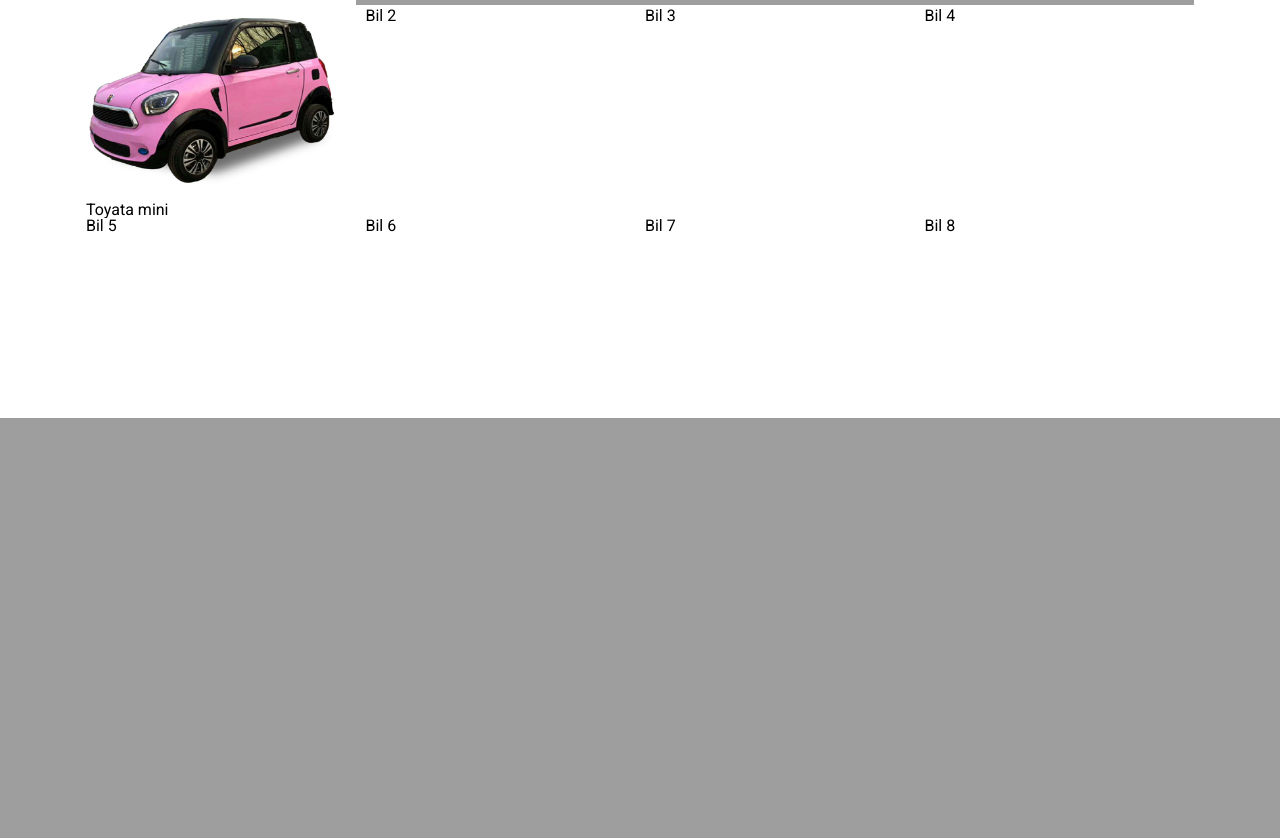
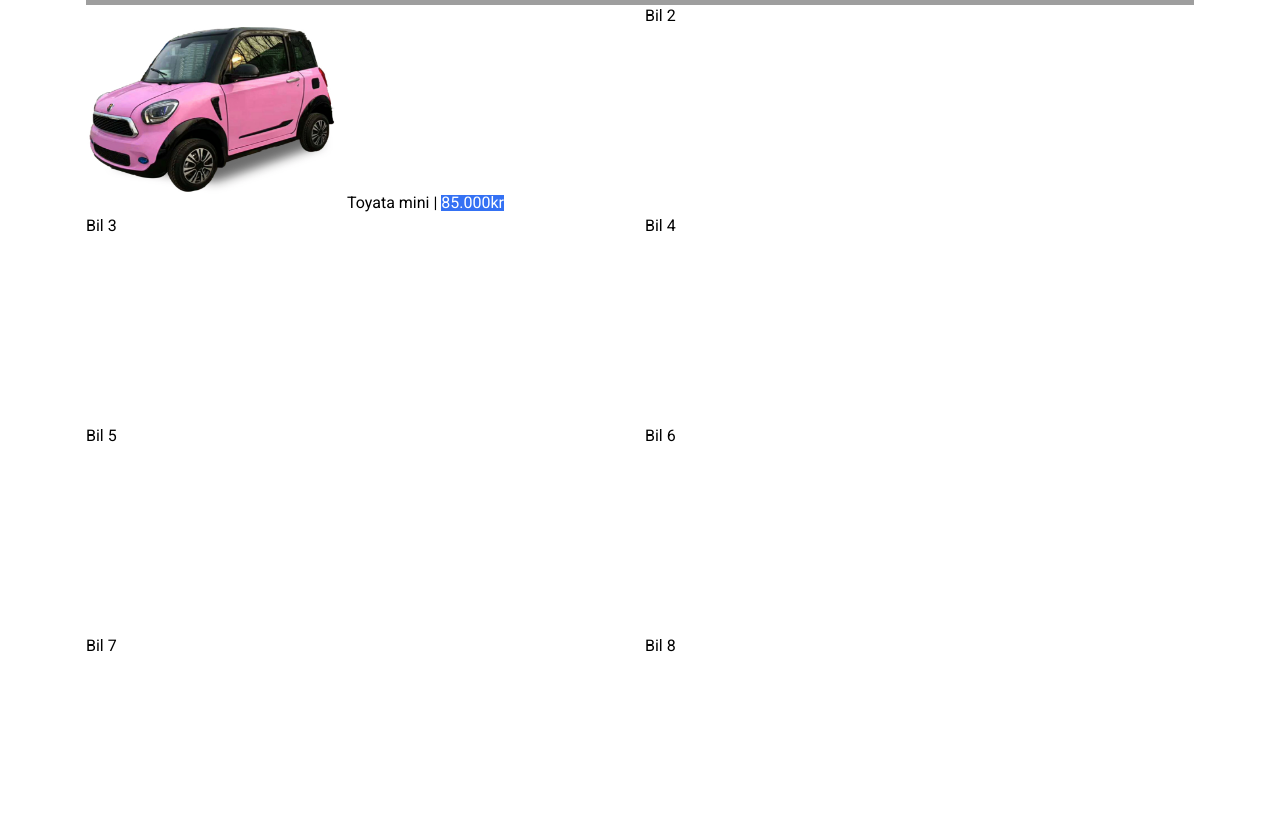
Before and after one commit to chri20h1/Biludlejning, a PHP site: page / in a window 1280 px wide. Shown: the part 927-1765 px from the top of the page. Before the commit the page ends 1345 px from the top, so only its background shows below. Run offline with PHP 8.4, Linux system fonts and the light colour scheme; grey boxes are pictures that could not be loaded.

Commit message:
bil 1 færdig

```diff
--- a/index.php
+++ b/index.php
@@ -17,7 +17,7 @@
        ?>
 
        <div class="grid">
-         <div class="bil1"> <img src="img/bil1.png" style="width: 257px; height: 200px;"> <p>Toyata mini</p></div>
+         <div class="bil1"> <img src="img/bil1.png" style="width: 257px; height: 200px;"> <p>Toyata mini |</p> <h1>85.000kr</h1> </div>
           <div class="bil2">Bil 2</div>
           <div class="bil3">Bil 3</div>
           <div class="bil4">Bil 4</div>
--- a/styles/grid.css
+++ b/styles/grid.css
@@ -1,7 +1,7 @@
 .grid {
   display: grid;
-  grid-template-columns: 1fr 1fr 1fr 1fr;
-  grid-template-rows: 200px 200px;
+  grid-template-columns: 1fr 1fr;
+  grid-template-rows: 200px 200px 200px 200px;
   grid-gap: 10px;
 }
 
@@ -13,6 +13,14 @@
   background-color: white;
 }
 
-.bil1 {
-  align-self: center;
+.bil1 p {
+  display: inline-block;
+  text-align: right;
 }
+
+.bil1 h1 {
+  display: inline-block;
+  text-align: right;
+  background-color: #3471F4;
+  color: white;
+}
```
